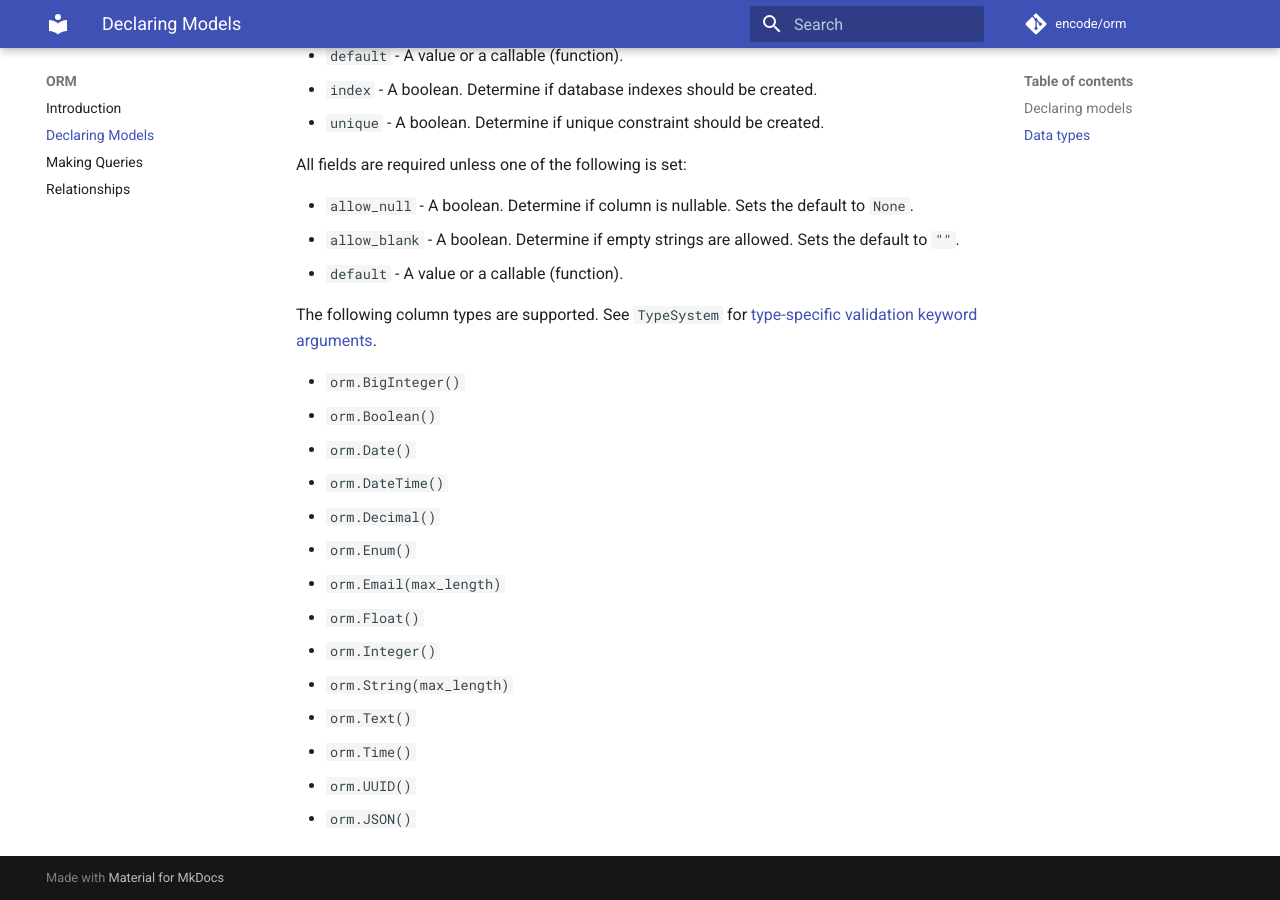
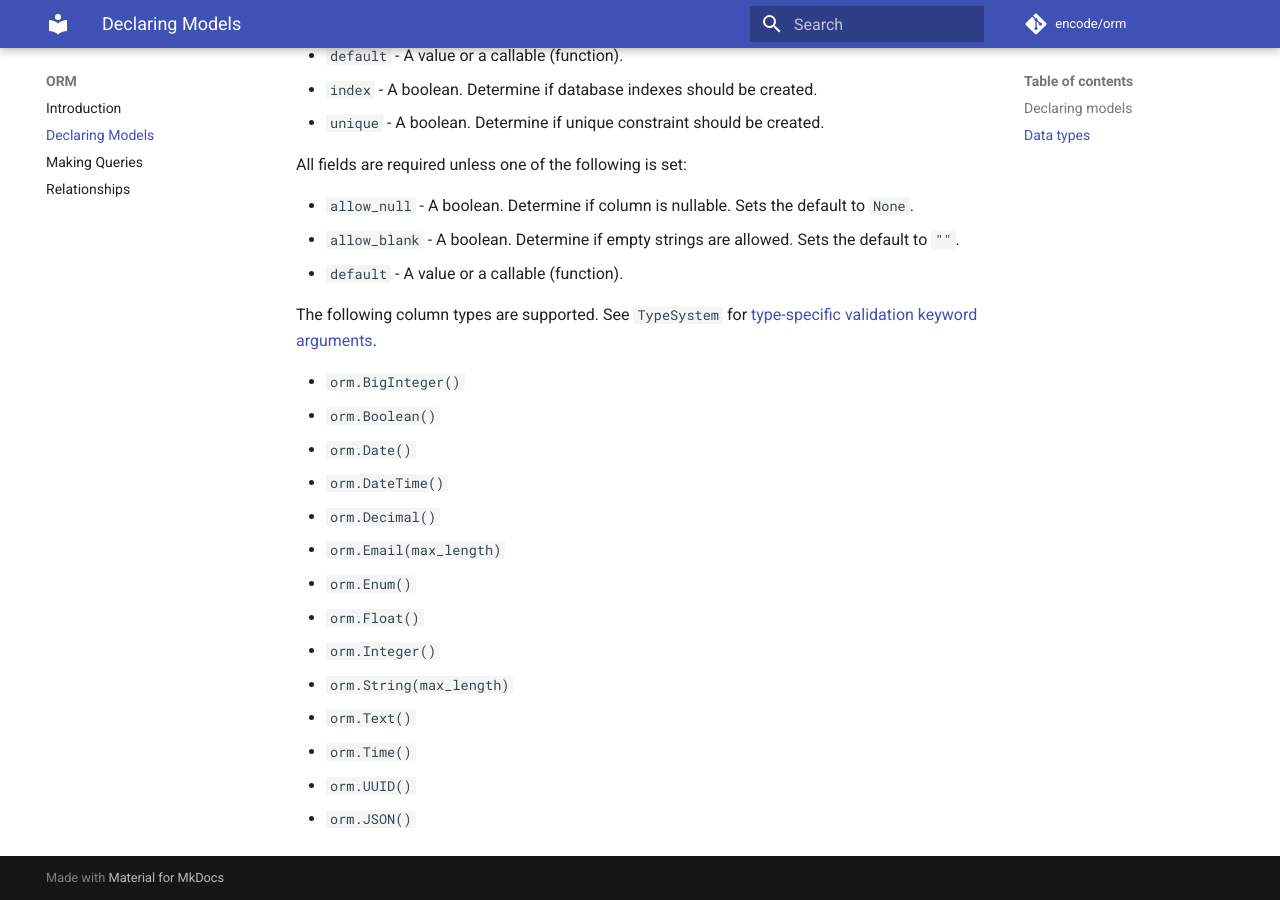
Before and after one commit to encode/orm, an MkDocs documentation site: the page built from docs/declaring_models.md, in a window 1280 px wide and 900 px high, scrolled down 1039 px. Built offline with MkDocs 1.6.1 and Material for MkDocs 9.7.7, drawn with Linux system fonts in a browser that asks for light colours; comment, search, counter and statistics services are not loaded.

Commit message:
alphabetic ordering

```diff
--- a/docs/declaring_models.md
+++ b/docs/declaring_models.md
@@ -60,8 +60,8 @@ See `TypeSystem` for [type-specific validation keyword arguments][typesystem-fie
 * `orm.Date()`
 * `orm.DateTime()`
 * `orm.Decimal()`
+* `orm.Email(max_length)`
 * `orm.Enum()`
-* `orm.Email(max_length)`
 * `orm.Float()`
 * `orm.Integer()`
 * `orm.String(max_length)`
--- a/orm/__init__.py
+++ b/orm/__init__.py
@@ -32,8 +32,8 @@ __all__ = [
     "Date",
     "DateTime",
     "Decimal",
+    "Email",
     "Enum",
-    "Email",
     "Float",
     "ForeignKey",
     "Integer",
```
